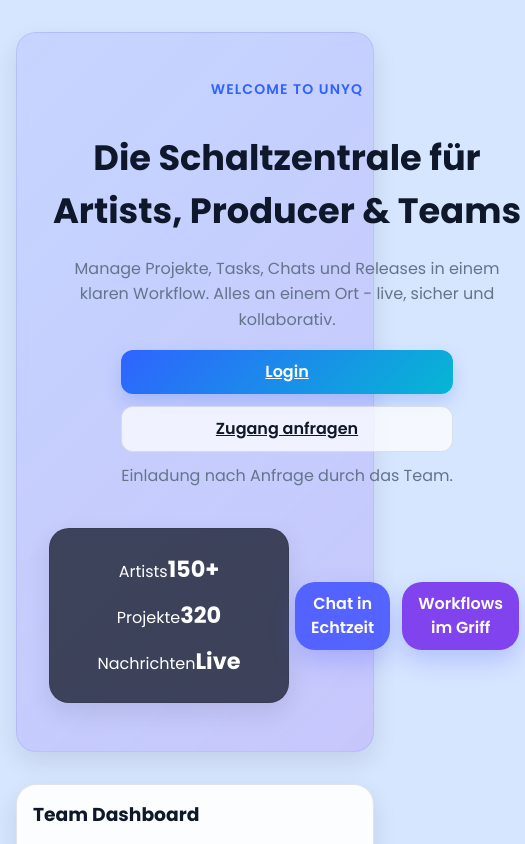
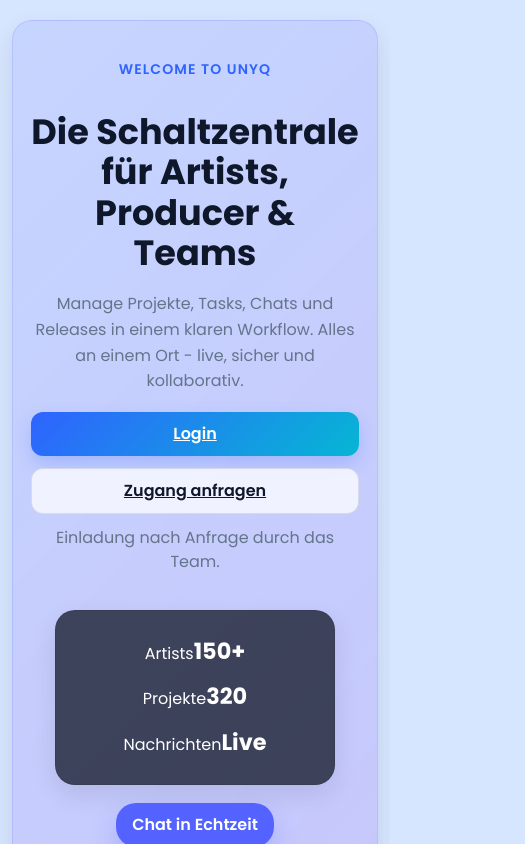
Before and after one commit to RealRazion/proartist, a Vue app in the folder frontend/: page / in a window 390 px wide. Shown: the top 844 px of the page, 525 px wide, since content can reach past the window. Built offline with nearby package versions, Linux system fonts and the light colour scheme; no server answers.

Commit message:
Adjust landing page mobile hero layout

```diff
--- a/frontend/src/views/Home.vue
+++ b/frontend/src/views/Home.vue
@@ -67,6 +67,7 @@
   padding: 32px;
   background: linear-gradient(135deg, rgba(75, 91, 255, 0.12), rgba(124, 58, 237, 0.18));
   border: 1px solid rgba(112, 130, 255, 0.2);
+  overflow: hidden;
 }
 .hero-copy {
   display: flex;
@@ -83,6 +84,8 @@
 .hero h1 {
   margin: 0;
   font-size: clamp(2.2rem, 4vw, 3rem);
+  line-height: 1.15;
+  overflow-wrap: anywhere;
 }
 .lead {
   margin: 0;
@@ -107,6 +110,7 @@
   gap: 12px;
   padding: 24px;
   min-width: 240px;
+  width: min(100%, 280px);
   background: rgba(15, 21, 37, 0.75);
   color: #fff;
 }
@@ -156,12 +160,42 @@
   }
   .hero-visual {
     padding: 16px 0;
+    flex-direction: column;
+    align-items: center;
+    gap: 12px;
   }
   .bubble,
   .bubble--secondary {
     position: static;
     display: inline-flex;
     margin: 6px;
+    max-width: 100%;
+    text-align: center;
+    white-space: normal;
+  }
+}
+
+@media (max-width: 520px) {
+  .home {
+    gap: 24px;
+    padding: 20px 12px 48px;
+  }
+  .hero {
+    padding: 24px 18px;
+    gap: 20px;
+  }
+  .hero h1 {
+    font-size: clamp(2rem, 9vw, 2.7rem);
+  }
+  .hero-actions {
+    width: 100%;
+    justify-content: center;
+  }
+  .hero-visual {
+    width: 100%;
+  }
+  .hero-visual .stats {
+    min-width: 0;
   }
 }
 </style>
```
Also changed, not shown: 1 other file (tests, documents, lock files or other folders).
